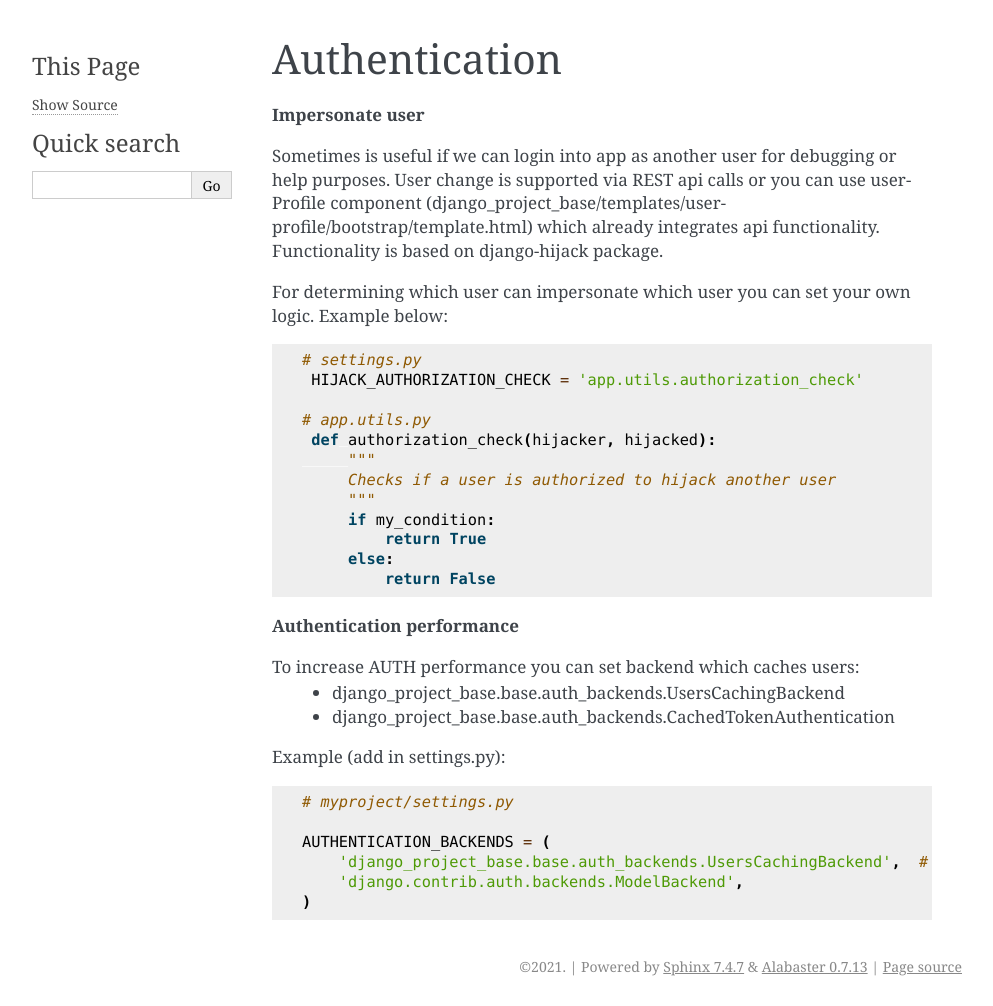
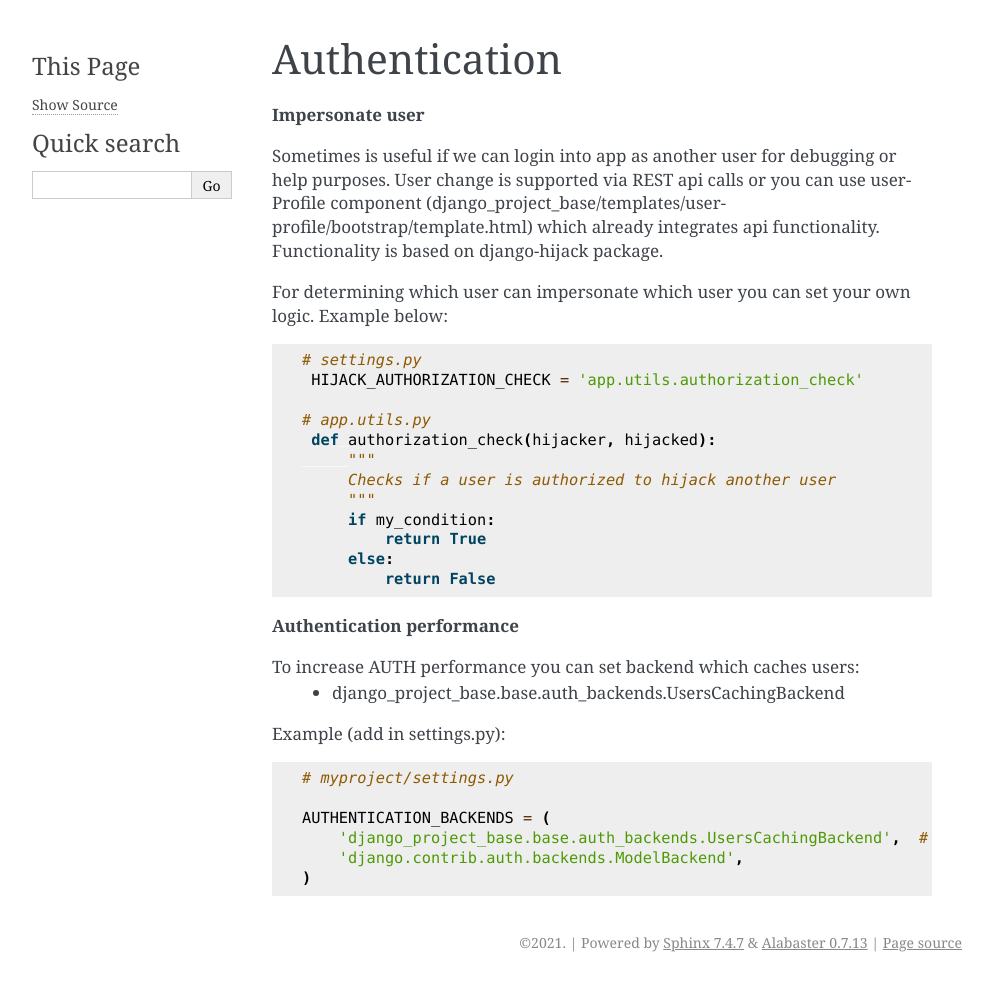
Before and after one commit to velis74/django-project-base, a Sphinx documentation site: the page built from docs/source/modules/authentication.rst, in a window 1280 px wide. Shown: the whole page, without its empty margins (148-1141 px from the left). Built offline with Sphinx 7.4.7, drawn with Linux system fonts in a browser that asks for light colours; after the commit the page ends 982 px from its top, so only the background shows below that.

Commit message:
Removed CachedTokenAuthentication from documentation (#130)

```diff
--- a/docs/source/modules/authentication.rst
+++ b/docs/source/modules/authentication.rst
@@ -30,7 +30,6 @@ For determining which user can impersonate which user you can set your own logic
 
 To increase AUTH performance you can set backend which caches users:
    - django_project_base.base.auth_backends.UsersCachingBackend
-   - django_project_base.base.auth_backends.CachedTokenAuthentication
 
 
 Example (add in settings.py):
```
Also changed, not shown: 1 other file.
